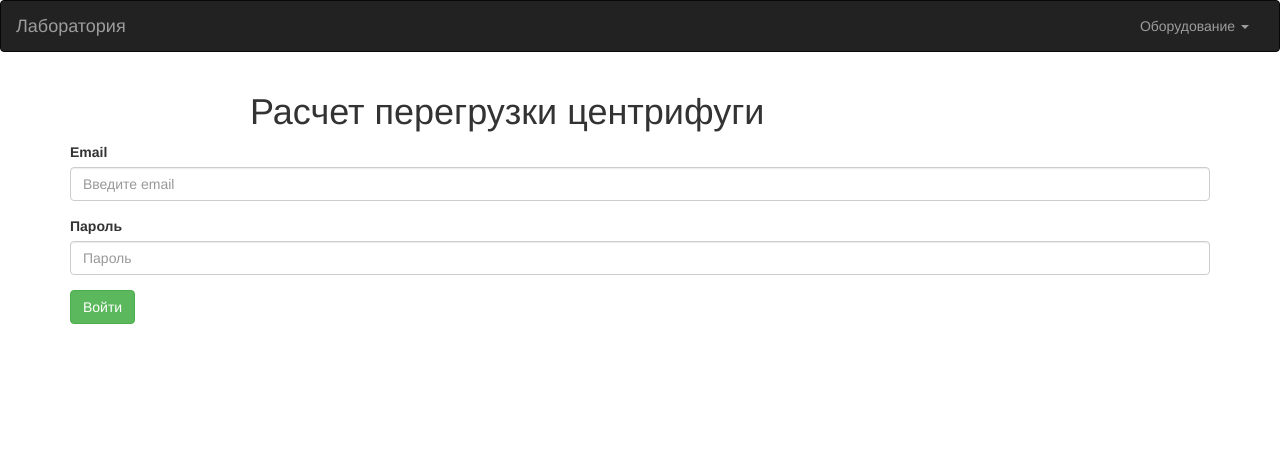
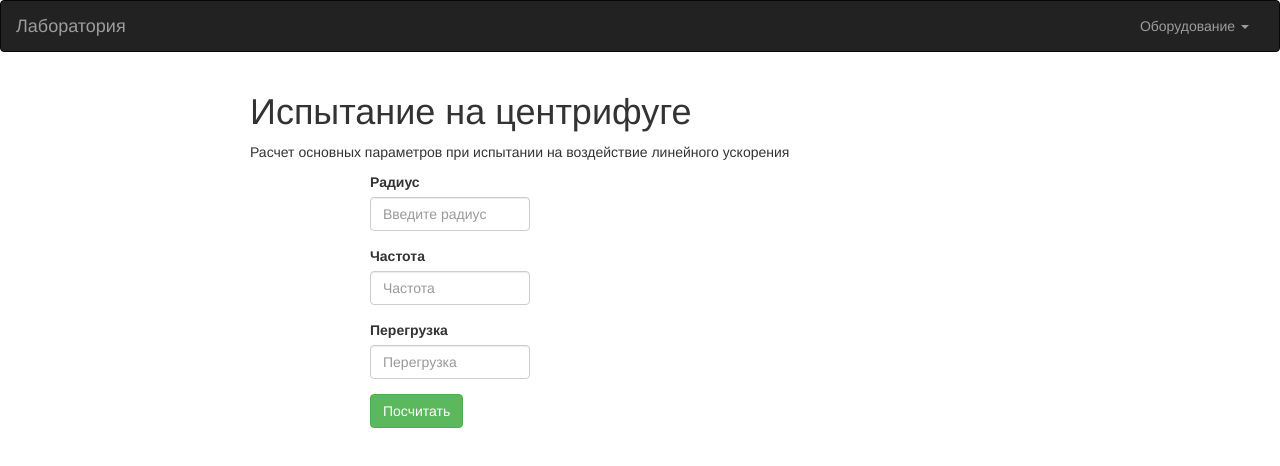
Before and after one commit to Dvajdi/laboratory_tester, an Angular app: page /centrifuge in a window 1280 px wide. Shown: the top 466 px of the page. Built offline with nearby package versions, Linux system fonts and the light colour scheme.

Commit message:
add centrifuge and vibration

```diff
--- a/src/app/centrifuge/centrifuge.component.html
+++ b/src/app/centrifuge/centrifuge.component.html
@@ -1,20 +1,26 @@
 <div class="container">
   <div class="row">
     <div class="col-lg-offset-2 col-md-offset-3 col-sm-offset-3 col-xs-offset-6">
-      <h1>Расчет перегрузки центрифуги</h1>
+      <h1>Испытание на центрифуге</h1>
+      <p>Расчет основных параметров при испытании на воздействие линейного ускорения</p>
     </div>
   </div>
-  <form role="form">
+  <form role="form"
+        class="col-lg-offset-3 col-md-offset-4 col-sm-offset-4 col-xs-offset-8 col-lg-2 col-md-3 col-sm-3 col-xs-6">
     <div class="form-group">
-      <label for="email">Email</label>
-      <input type="email" class="form-control" id="email" placeholder="Введите email">
+      <label for="radius">Радиус</label>
+      <input type="number" step="0.01" class="form-control" id="radius" placeholder="Введите радиус">
     </div>
     <div class="form-group">
-      <label for="pass">Пароль</label>
-      <input type="password" class="form-control" id="pass" placeholder="Пароль">
+      <label for="frequency">Частота</label>
+      <input type="number" step="0.01" class="form-control" id="frequency" placeholder="Частота">
+    </div>
+    <div class="form-group">
+      <label for="frequency">Перегрузка</label>
+      <input type="number" step="0.01" class="form-control" id="acceleration" placeholder="Перегрузка">
     </div>
 
-    <button type="submit" class="btn btn-success">Войти</button>
+    <button type="submit" class="btn btn-success right">Посчитать</button>
   </form>
 
 
```
